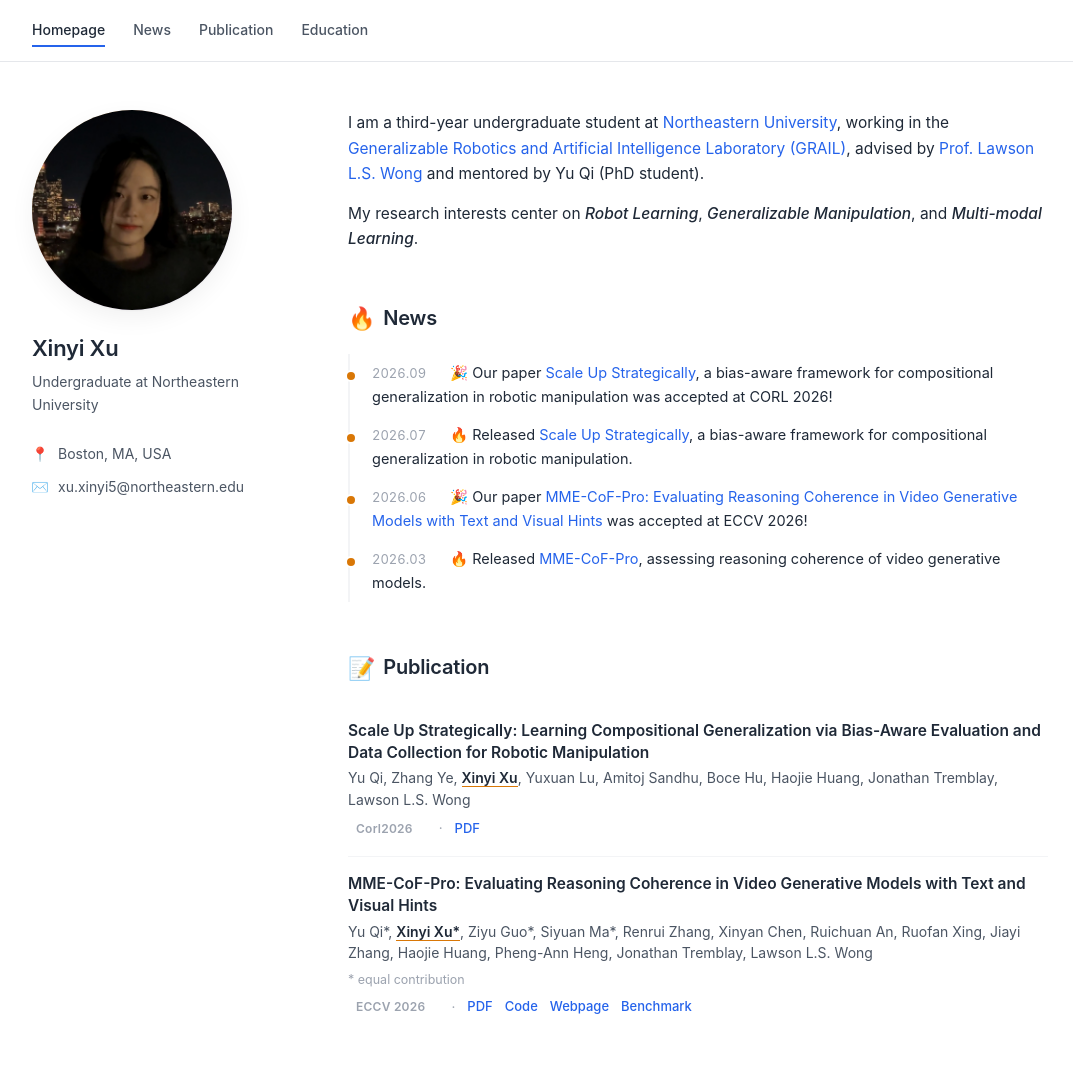
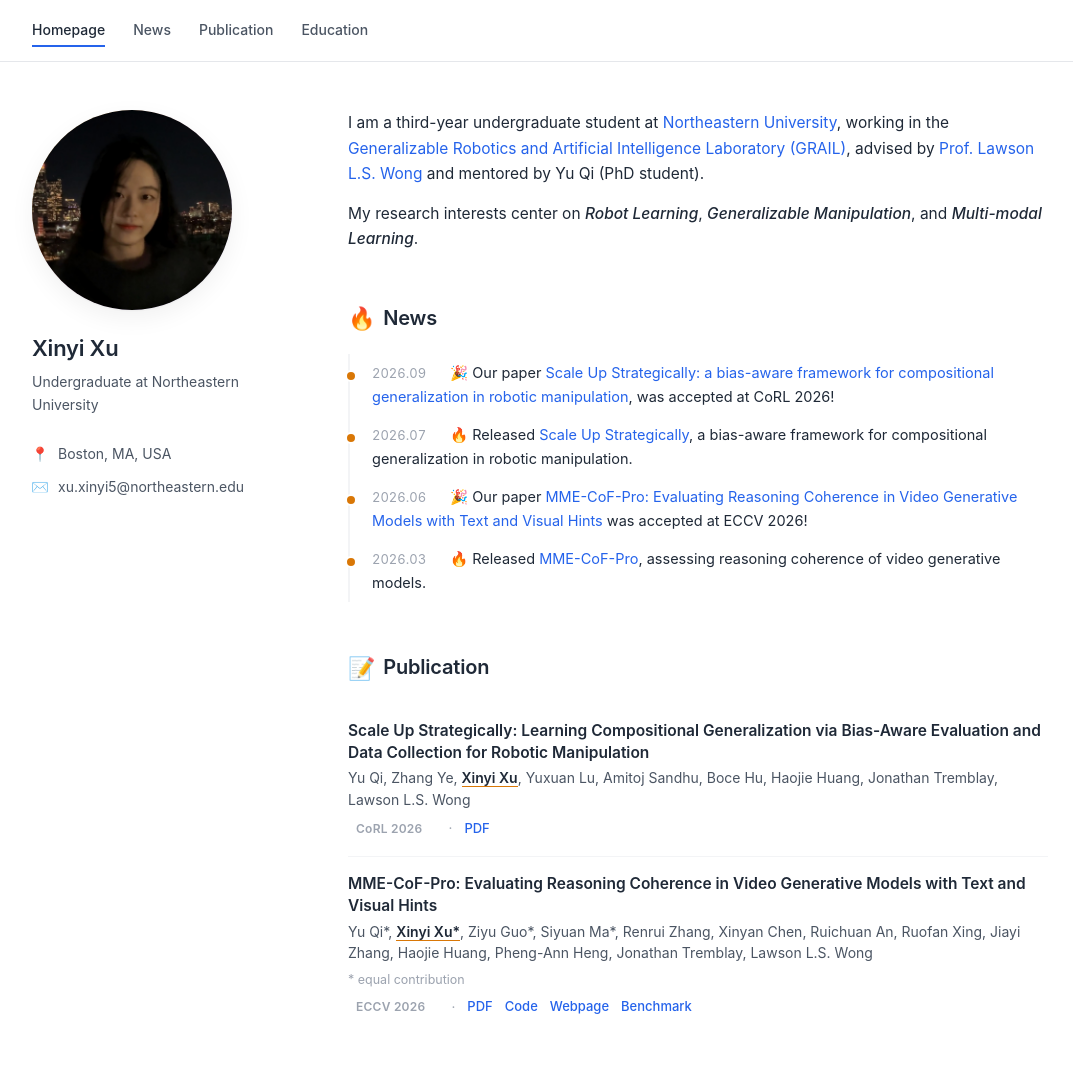
Before and after one commit to XinyiXu-0214/XinyiXu-0214.github.io, a plain HTML site: page index.html in a window 1280 px wide. Shown: the top 1080 px of the page, without its empty margins (100-1173 px from the left). Drawn offline with Linux system fonts and the light colour scheme.

Commit message:
Revise paper title and update CoRL abbreviation
Updated the paper title and conference abbreviation for clarity.

```diff
--- a/index.html
+++ b/index.html
@@ -355,8 +355,8 @@
           <li>
             <span class="date">2026.09</span>
             🎉 Our paper
-            <a href="https://arxiv.org/abs/2607.21582">Scale Up Strategically</a>,
-            a bias-aware framework for compositional generalization in robotic manipulation was accepted at CORL 2026!
+            <a href="https://arxiv.org/abs/2607.21582">Scale Up Strategically: a bias-aware framework for compositional generalization in robotic manipulation</a>,
+             was accepted at CoRL 2026!
           </li>
           <li>
             <span class="date">2026.07</span>
@@ -399,7 +399,7 @@
             Boce Hu, Haojie Huang, Jonathan Tremblay, Lawson L.S. Wong
           </div>
           <div class="meta">
-            <span class="badge">Corl2026</span>
+            <span class="badge">CoRL 2026</span>
             <span>·</span>
             <a href="https://arxiv.org/abs/2607.21582">PDF</a>
           </div>
```
